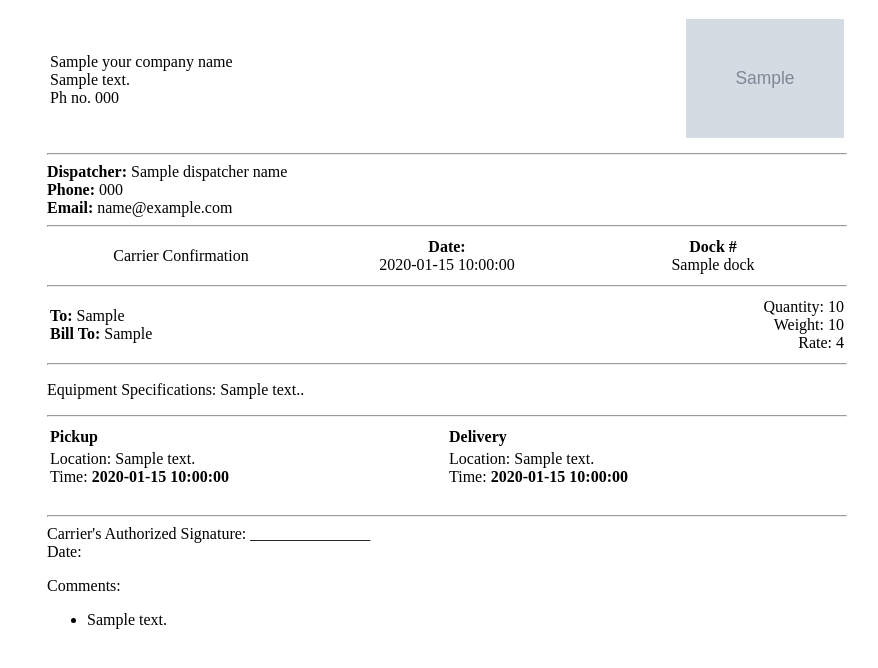
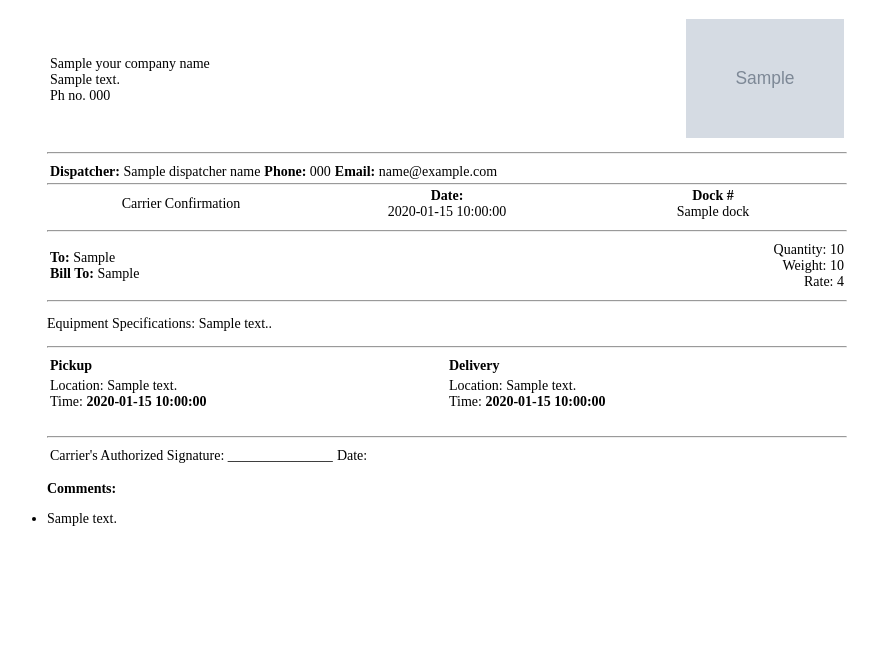
Before and after one commit to yg1222/bill-of-lading, a Flask app: template templates/bill_of_lading.html in a window 1280 px wide. Shown: the top 668 px of the page, without its empty margins (193-1071 px from the left). Run offline with Flask 2, Linux system fonts and the light colour scheme; the template is opened without the code that fills it: most values are stand-ins (such as "Sample title", 1, 10 or a date in 2020); grey boxes marked "Sample" are stand-in pictures.

Commit message:
modified

```diff
--- a/templates/bill_of_lading.html
+++ b/templates/bill_of_lading.html
@@ -8,7 +8,7 @@
   <title>Document</title>
 </head>
 
-<body style="max-width: 800px; margin: 0 auto; ">
+<body style="max-width: 800px; margin: 0 auto; font-size: 14px; ">
 
   <div style="padding-top: 1rem;">
 
@@ -20,19 +20,24 @@
         </td>
         <td style="width: 50%; text-align: right;">
           <div class="logo">
-            <img
-              src="{{logo_path}}"
-              style="max-width: 40%;" alt="">
+            <img src="{{logo_path}}" style="max-width: 40%;" alt="">
           </div>
         </td>
       </tr>
     </table>
     <hr>
-    <b>Dispatcher:</b> {{dispatcher_name}}<br>
-    <b>Phone:</b> {{dispatcher_phone}}<br>
-    <b>Email:</b> {{dispatcher_email}}<br>
 
-    <hr>
+    <table style="padding: 0 0; margin: 0 0;">
+      <tr>
+        <td><b>Dispatcher:</b> {{dispatcher_name}}<br></td>
+        <td><b>Phone:</b> {{dispatcher_phone}}<br></td>
+        <td><b>Email:</b> {{dispatcher_email}}<br></td>
+      </tr>
+    </table>
+
+
+
+    <hr style="padding: 0 0; margin: 0 0;">
 
     <table style="table-layout: fixed; width: 100%;">
       <tr>
@@ -43,7 +48,7 @@
     </table>
     <hr>
 
-    <table style="table-layout: fixed; width: 100%;">
+    <table style="table-layout: fixed; width: 100%; padding: 0 0; margin: 0 0; ">
       <tr>
         <td style="width: 50%;"><b>To: </b> {{to_company}} <BR>
           <b>Bill To:</b> {{bill_to}}
@@ -59,7 +64,7 @@
     <hr>
 
 
-    <table style="table-layout: fixed; width: 100%;">
+    <table style="table-layout: fixed; width: 100%; padding: 0 0; margin: 0 0;">
       <tr>
         <th style="width: 50%; text-align: left;">Pickup</th>
         <th style="width: 50%; text-align: left;">Delivery</th>
@@ -89,12 +94,17 @@
 
     <hr>
     <div>
-      Carrier's Authorized Signature: _______________<br>
-      Date:
+      <table style="padding: 0 0;">
+        <tr>
+          <td>Carrier's Authorized Signature: _______________</td>
+          <td>Date:</td>
+        </tr>
+      </table>
+
     </div>
     <div>
-      <p>Comments:</p>
-      <ul>
+      <p style="padding: 0 0;"><b>Comments:</b></p>
+      <ul style="padding: 0; margin: 0;">
         {% for r in comments %}
         <li>{{r}} </li>
         {% endfor %}
```
Also changed, not shown: instance/Screenshot_1.png (added).
